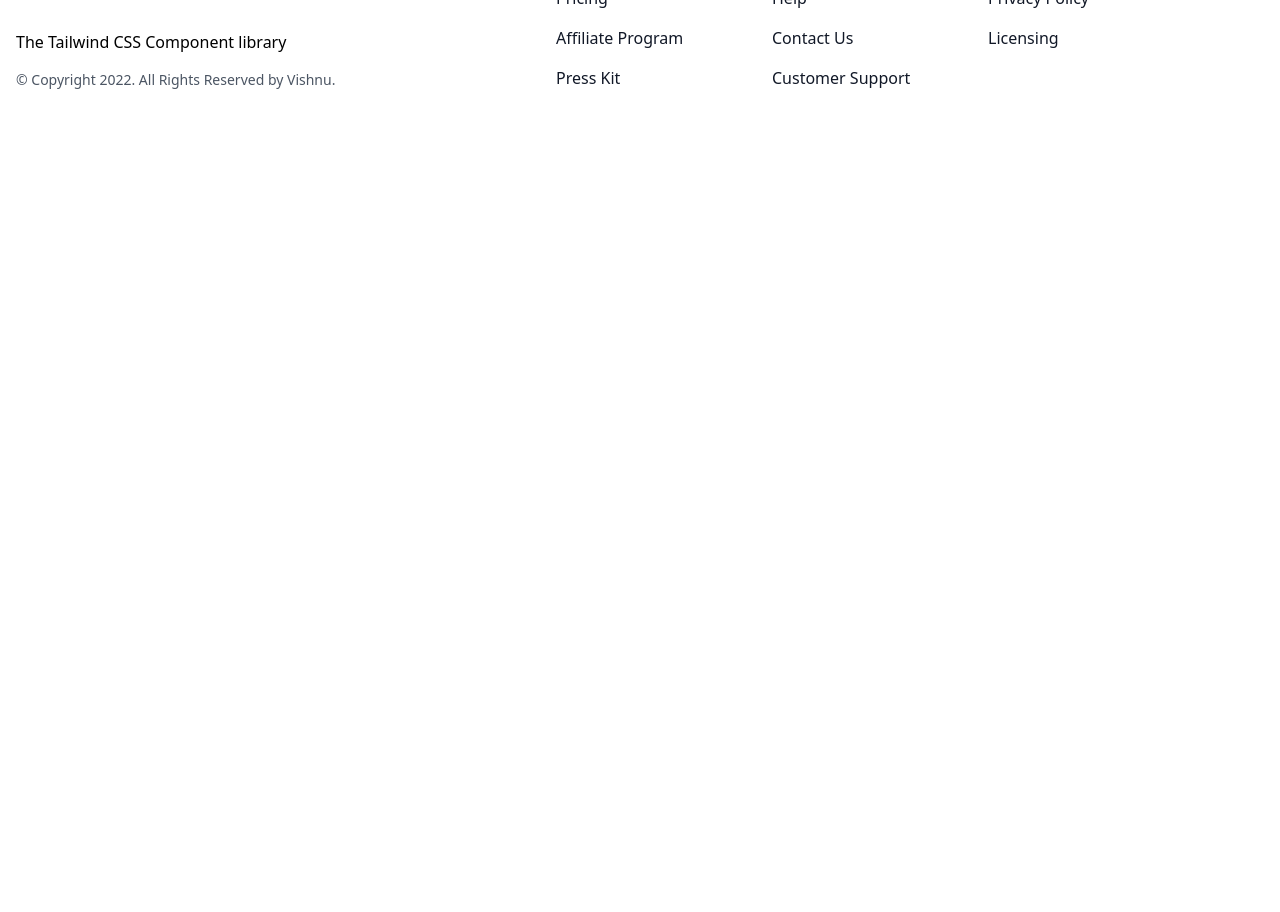
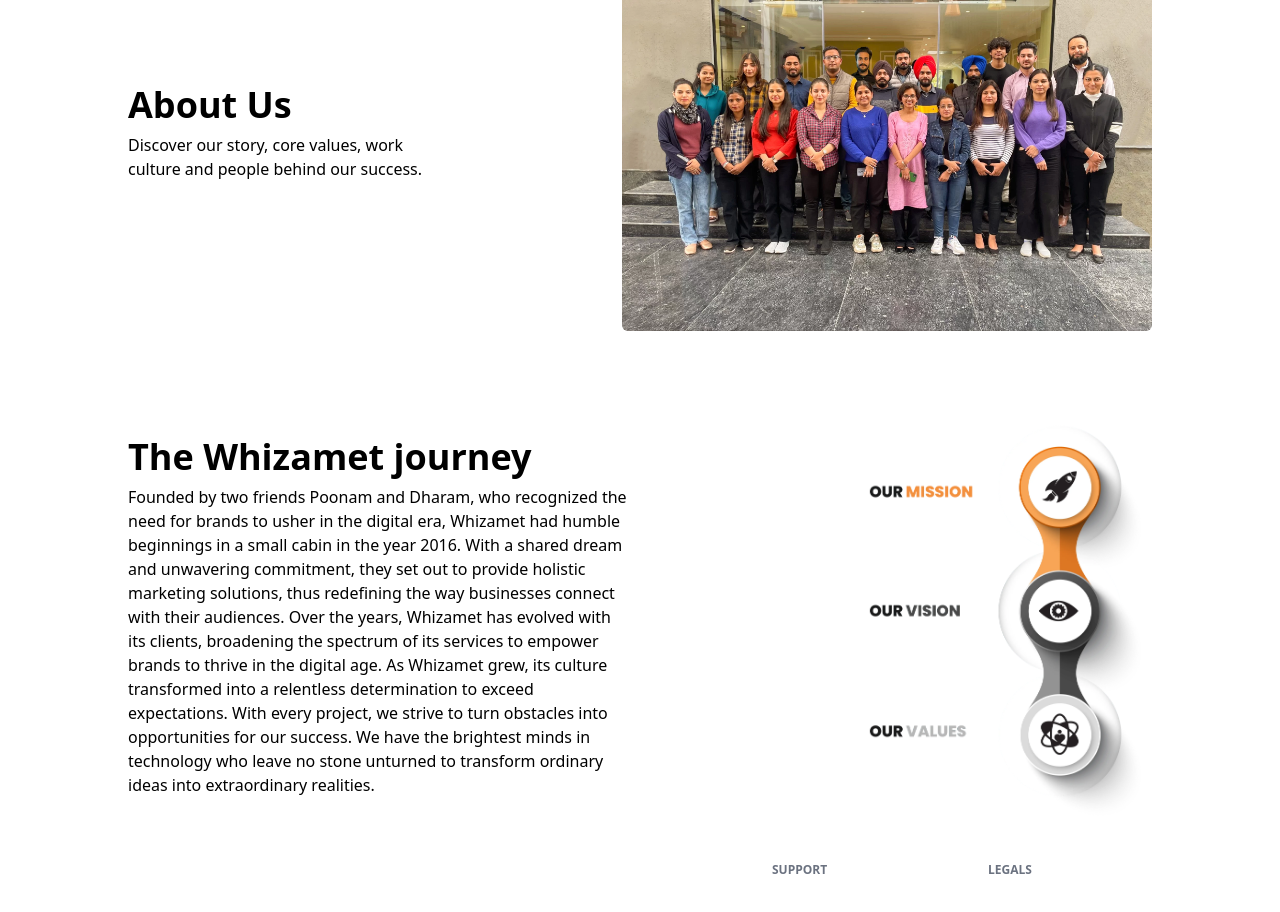
Before and after one commit to vishnu1356/new_blog_website_frontend, a React (Vite) app: page /about in a window 1280 px wide. Shown: the part 220-1132 px from the top of the page. Before the commit the page ends 800 px from the top, so only its background shows below. Built offline with nearby package versions, Linux system fonts and the light colour scheme; what tailgrids would draw is missing.

Commit message:
added about section

```diff
--- a/src/Routes/AllRoutes.jsx
+++ b/src/Routes/AllRoutes.jsx
@@ -5,6 +5,7 @@
 import PostDetail from "../component/PostDetail/PostDetail";
 import CreatePost from "../pages/CreatePost";
 import Service from "../pages/Service";
+import About from "../pages/About";
 
 
 const AllRoutes = () => {
@@ -16,6 +17,7 @@
             <Route path="/post/create" element={<CreatePost />}/>
             <Route path="/post/:id" element={<PostDetail />}/>
             <Route path="/service" element={<Service />}/>
+            <Route path="/about" element={<About />}/>
         </Routes>
     )
 }
--- a/src/component/Header/Header.jsx
+++ b/src/component/Header/Header.jsx
@@ -40,7 +40,7 @@
 
         <div className=" text-white gap-10 text-xl hidden lg:flex">
           <Link to={"/"} className="hover:text-orange-500"  data-aos="flip-up">Home</Link>
-          <p className="hover:text-orange-500"   data-aos="flip-down">About</p>
+          <Link to={"/about"} className="hover:text-orange-500"   data-aos="flip-down">About</Link>
           <Link to={"/service"} className="hover:text-orange-500"  data-aos="flip-up">Service</Link>
           <p className="hover:text-orange-500"  data-aos="flip-down">Contact</p>
         </div>
--- /dev/null
+++ b/src/pages/About.jsx
@@ -0,0 +1,32 @@
+import AboutImage from "../assets/about.webp"
+import MissonImage from "../assets/mission.webp"
+
+const About = () => {
+    return (
+        <div>
+            <div className="w-[80%]  flex  justify-around mx-auto mt-20">
+                <div className="flex flex-col items-start justify-center">
+                    <h1 className="text-4xl text-left font-semibold  w-[60%] mb-2">About Us</h1>
+                    <p className="text-left    w-[60%]">Discover our story, core values, work culture and people behind our success.</p>
+                </div>
+                <div className="h-[55%] w-[60%]">
+                    <img src={AboutImage} alt="company Logo" className="rounded-md" />
+                </div>
+            </div>
+            <div className="w-[80%]  flex  justify-around mx-auto mt-20 ">
+                <div className="flex flex-col items-start justify-center  w-[70%]">
+                    <h1 className="text-4xl text-left font-semibold  w-[70%] mb-2">The Whizamet journey</h1>
+                    <p className="text-left w-[70%]">Founded by two friends Poonam and Dharam, who recognized the need for brands to usher in the digital era, Whizamet had humble beginnings in a small cabin in the year 2016. With a shared dream and unwavering commitment, they set out to provide holistic marketing solutions, thus redefining the way businesses connect with their audiences. Over the years, Whizamet has evolved with its clients, broadening the spectrum of its services​​ to empower brands to thrive in the digital age.
+
+                        As Whizamet grew, its culture transformed into a relentless determination to exceed expectations. With every project, we strive to turn obstacles into opportunities for our success. We have the brightest minds in technology who leave no stone unturned to transform ordinary ideas into extraordinary realities.</p>
+                </div>
+                <div className="h-[60%] w-[30%] ">
+                    <img src={MissonImage} alt="mission Logo" className="rounded-md" />
+                </div>
+            </div>
+        </div>
+
+    )
+}
+
+export default About;
```
Also changed, not shown: src/assets/about.webp (added), src/assets/mission.webp (added).
